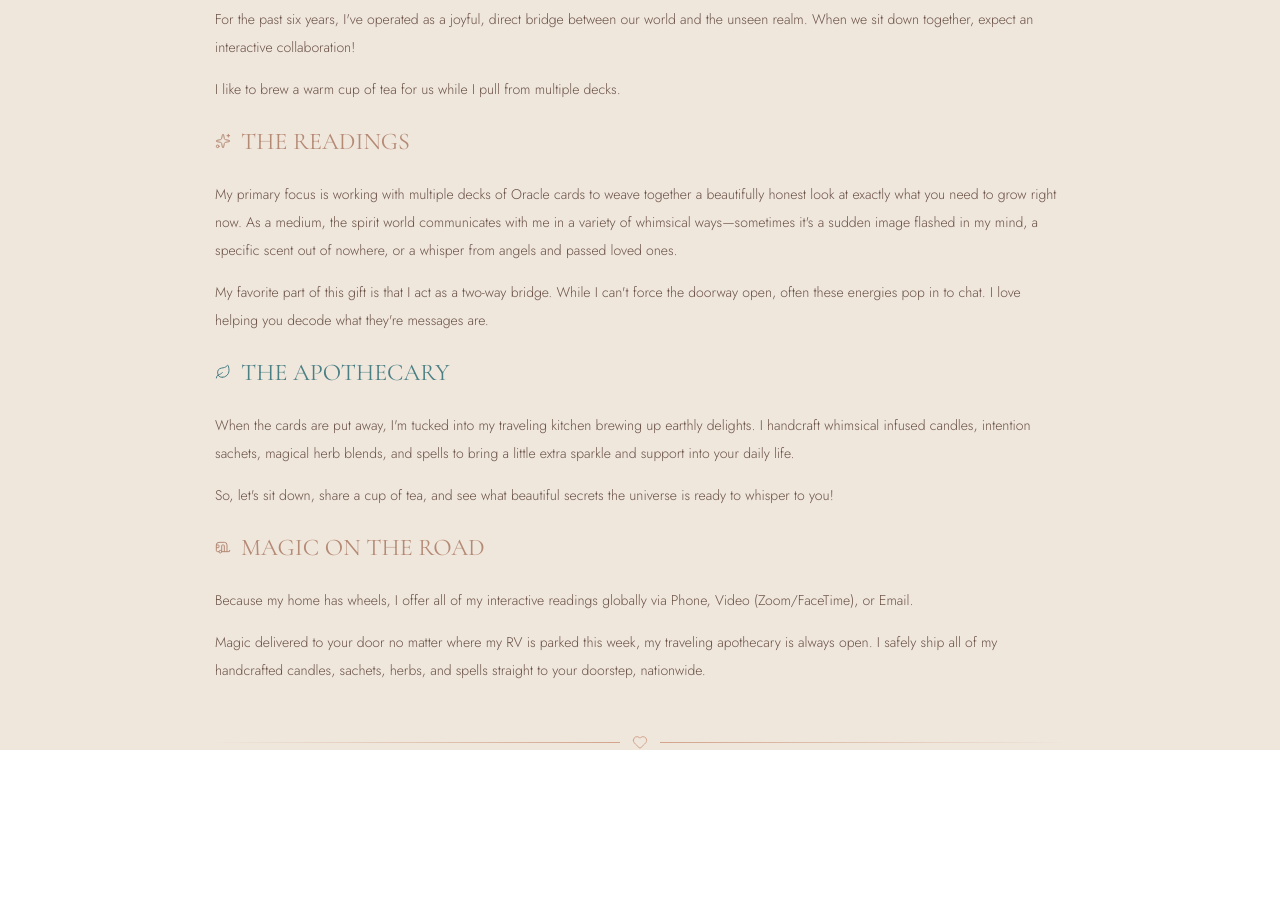
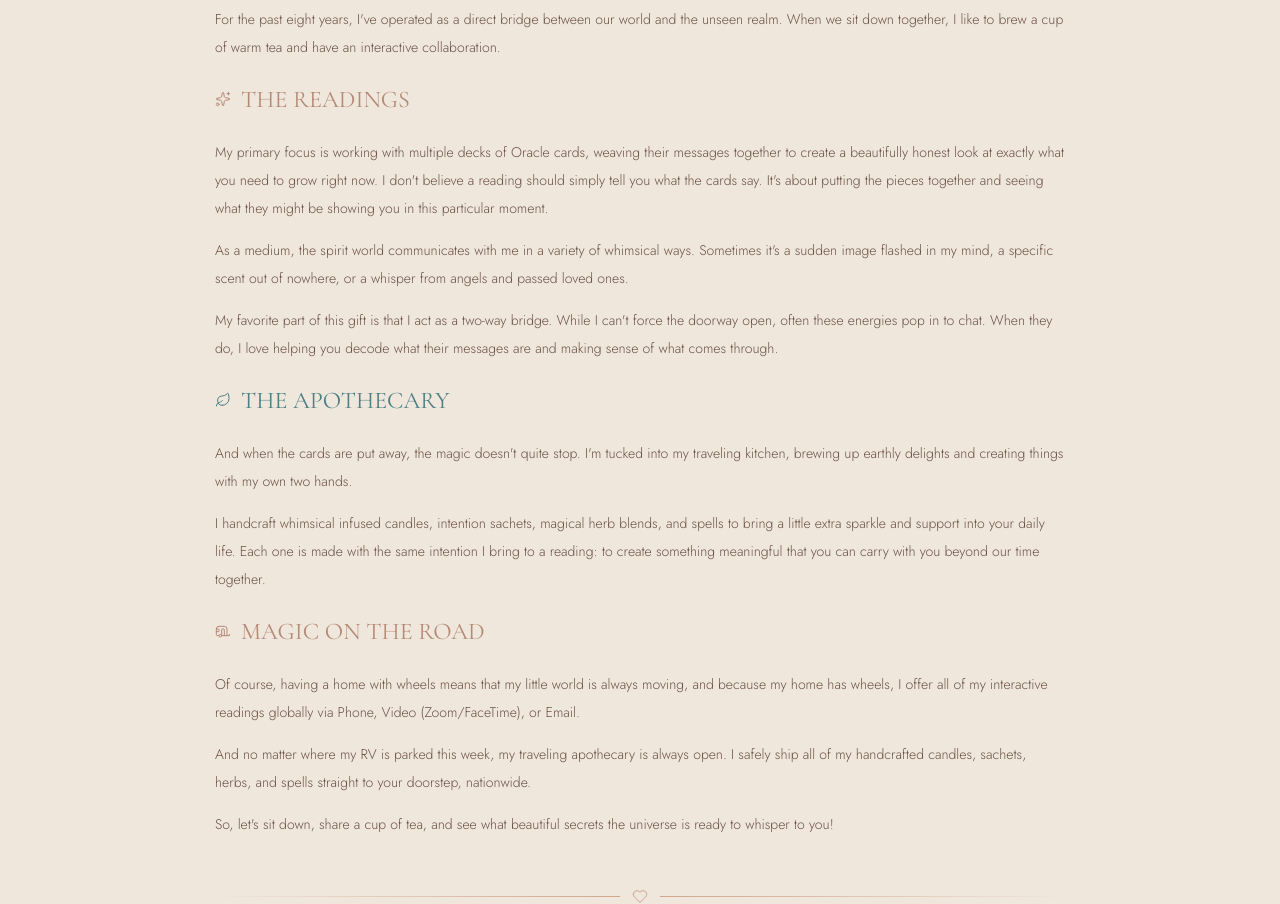
Before and after one commit to Cedwards2527/crystal_light_and_lore, a React (Vite) app in the folder crystal_light_and_lore/: page /about in a window 1280 px wide. Shown: the part 1060-1964 px from the top of the page. Before the commit the page ends 1810 px from the top, so only its background shows below. Built offline with nearby package versions, Linux system fonts and the light colour scheme.

Commit message:
Rewrite about

```diff
--- a/crystal_light_and_lore/src/pages/About/About.jsx
+++ b/crystal_light_and_lore/src/pages/About/About.jsx
@@ -28,13 +28,9 @@ function About() {
           </p>
           <p>
             {" "}
-            For the past six years, I've operated as a joyful, direct bridge
-            between our world and the unseen realm. When we sit down together,
-            expect an interactive collaboration!
-          </p>
-          <p>
-            I like to brew a warm cup of tea for us while I pull from multiple
-            decks.
+            For the past eight years, I've operated as a direct bridge between
+            our world and the unseen realm. When we sit down together, I like to
+            brew a cup of warm tea and have an interactive collaboration.
           </p>
 
           <h3 className="readings__title">
@@ -44,19 +40,27 @@ function About() {
 
           <p>
             {" "}
-            My primary focus is working with multiple decks of Oracle cards to
-            weave together a beautifully honest look at exactly what you need to
-            grow right now. As a medium, the spirit world communicates with me
-            in a variety of whimsical ways—sometimes it's a sudden image flashed
-            in my mind, a specific scent out of nowhere, or a whisper from
-            angels and passed loved ones.
+            My primary focus is working with multiple decks of Oracle cards,
+            weaving their messages together to create a beautifully honest look
+            at exactly what you need to grow right now. I don't believe a
+            reading should simply tell you what the cards say. It's about
+            putting the pieces together and seeing what they might be showing
+            you in this particular moment.
           </p>
 
           <p>
             {" "}
+            As a medium, the spirit world communicates with me in a variety of
+            whimsical ways. Sometimes it's a sudden image flashed in my mind, a
+            specific scent out of nowhere, or a whisper from angels and passed
+            loved ones.
+          </p>
+
+          <p>
             My favorite part of this gift is that I act as a two-way bridge.
             While I can't force the doorway open, often these energies pop in to
-            chat. I love helping you decode what they're messages are.
+            chat. When they do, I love helping you decode what their messages
+            are and making sense of what comes through.
           </p>
 
           <h3 className="apothecary__title">
@@ -66,16 +70,18 @@ function About() {
 
           <p>
             {" "}
-            When the cards are put away, I'm tucked into my traveling kitchen
-            brewing up earthly delights. I handcraft whimsical infused candles,
-            intention sachets, magical herb blends, and spells to bring a little
-            extra sparkle and support into your daily life.
+            And when the cards are put away, the magic doesn't quite stop. I'm
+            tucked into my traveling kitchen, brewing up earthly delights and
+            creating things with my own two hands.
           </p>
 
           <p>
             {" "}
-            So, let's sit down, share a cup of tea, and see what beautiful
-            secrets the universe is ready to whisper to you!
+            I handcraft whimsical infused candles, intention sachets, magical
+            herb blends, and spells to bring a little extra sparkle and support
+            into your daily life. Each one is made with the same intention I
+            bring to a reading: to create something meaningful that you can
+            carry with you beyond our time together.
           </p>
 
           <h3 className="road__title">
@@ -84,15 +90,22 @@ function About() {
           </h3>
 
           <p>
-            Because my home has wheels, I offer all of my interactive readings
-            globally via Phone, Video (Zoom/FaceTime), or Email.
+            Of course, having a home with wheels means that my little world is
+            always moving, and because my home has wheels, I offer all of my
+            interactive readings globally via Phone, Video (Zoom/FaceTime), or
+            Email.
           </p>
 
           <p>
-            Magic delivered to your door no matter where my RV is parked this
-            week, my traveling apothecary is always open. I safely ship all of
-            my handcrafted candles, sachets, herbs, and spells straight to your
-            doorstep, nationwide.
+            And no matter where my RV is parked this week, my traveling
+            apothecary is always open. I safely ship all of my handcrafted
+            candles, sachets, herbs, and spells straight to your doorstep,
+            nationwide.
+          </p>
+
+          <p>
+            So, let's sit down, share a cup of tea, and see what beautiful
+            secrets the universe is ready to whisper to you!
           </p>
 
           <div className="about__divider">
```
